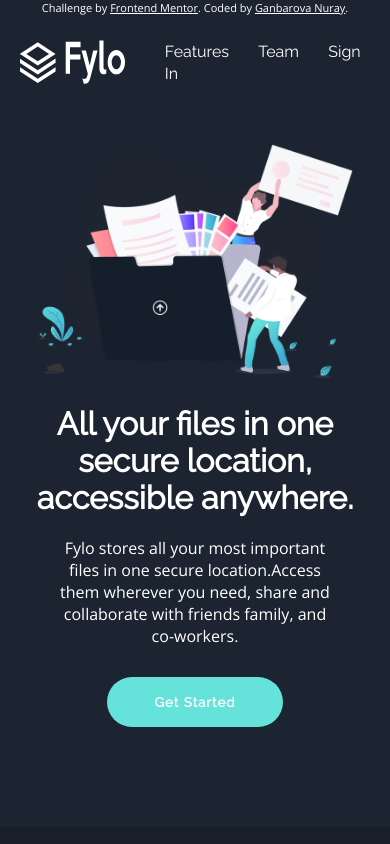
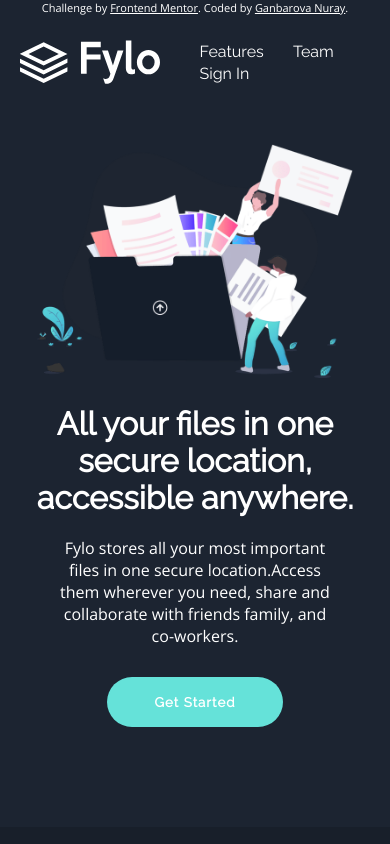
Before and after one commit to Dev-Faith/Fylo-Dark-Theme-, a plain HTML site: page index.html in a window 390 px wide. Shown: the top 844 px of the page. Drawn offline with nearby package versions, Linux system fonts and the light colour scheme.

Commit message:
Update style.css

```diff
--- a/style.css
+++ b/style.css
@@ -30,6 +30,9 @@ h1,h2,h4,input,#navbar li{
 nav{
 	display: flex;
 	justify-content: space-between;
+}
+img#logo{
+	width:150px;
 }
 header{
 	background-color: hsl(217, 28%, 15%);
@@ -182,6 +185,9 @@ footer .category{
 	li#last{
 		padding-right: 0;
 	}
+	img#logo{
+		width:140px;
+	}
 	.image img{
 		margin: auto;
 		width: 80%;
```
